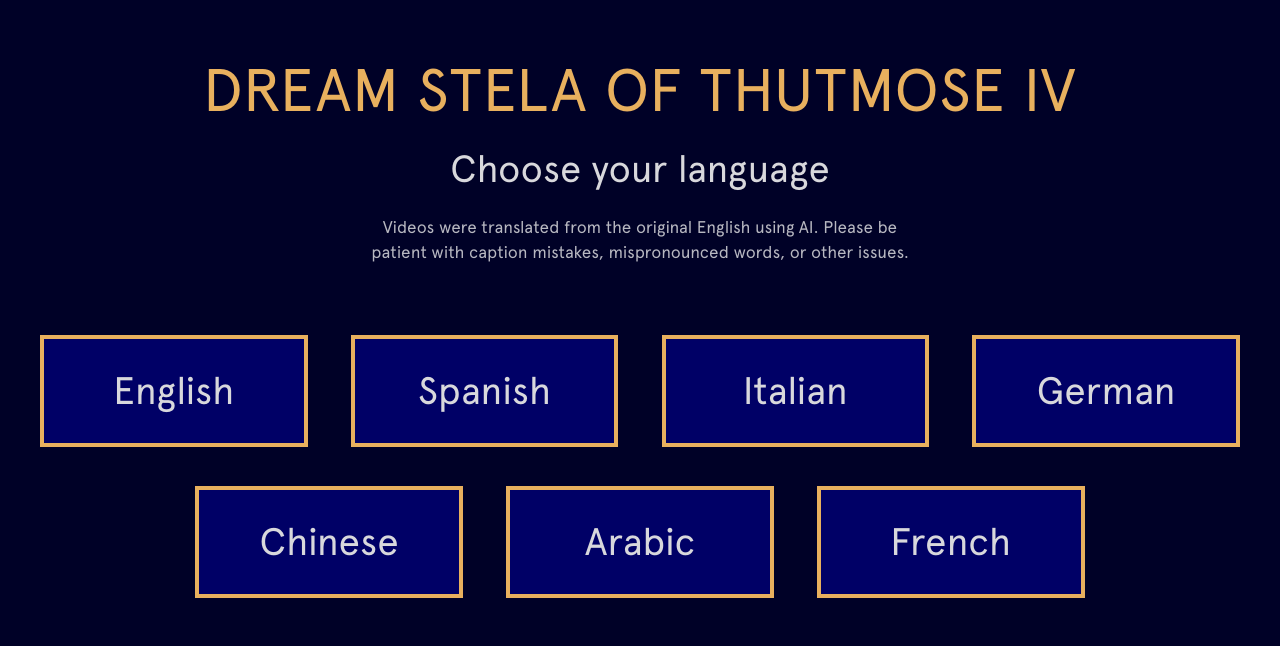
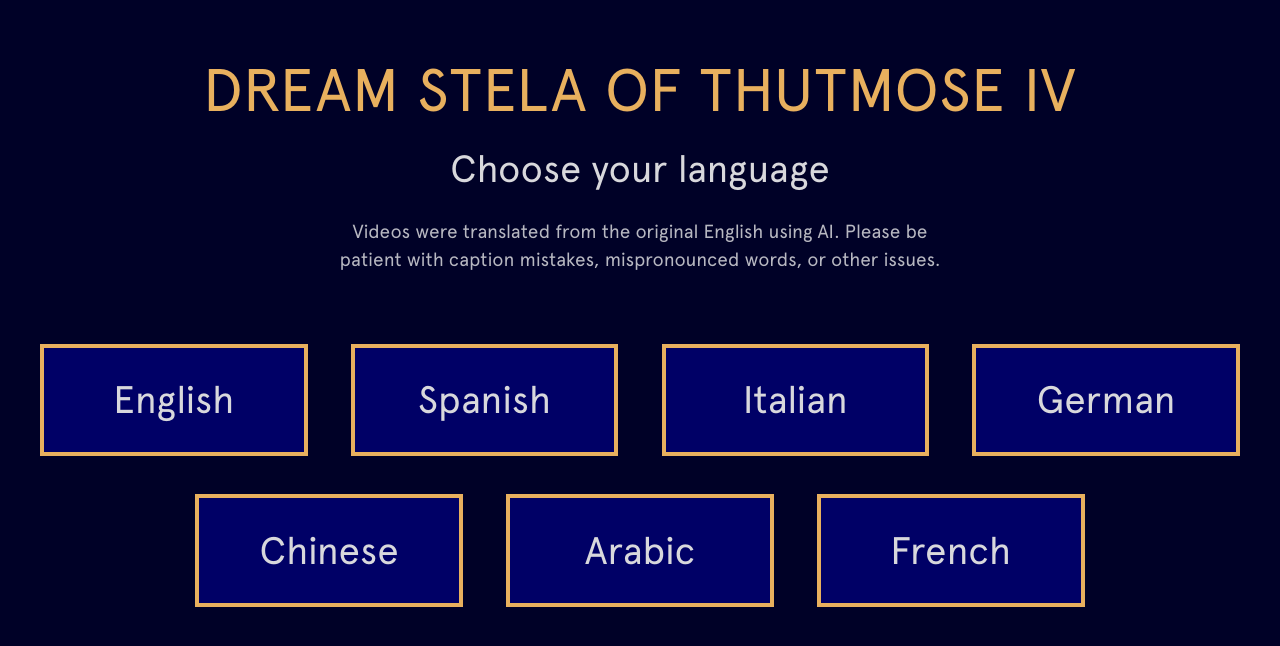
Before and after one commit to jakesheykhetart/hmane_webar, a plain HTML site: page 360 tour/dream-stela/index.html in a window 1280 px wide. Drawn offline with Linux system fonts and the light colour scheme.

Commit message:
VIDEO CAPTION UPSCALE

```diff
--- a/360 tour/videos.css
+++ b/360 tour/videos.css
@@ -40,7 +40,7 @@ body {
 }
 .note {
   margin: 1.4em auto 0; max-width: 60em;
-  font-size: clamp(13px, 1.45vw, 17px); line-height: 1.45; opacity: 0.85;
+  font-size: clamp(15px, 1.65vw, 19px); line-height: 1.45; opacity: 0.85;
   text-wrap: balance;
 }
 
```
